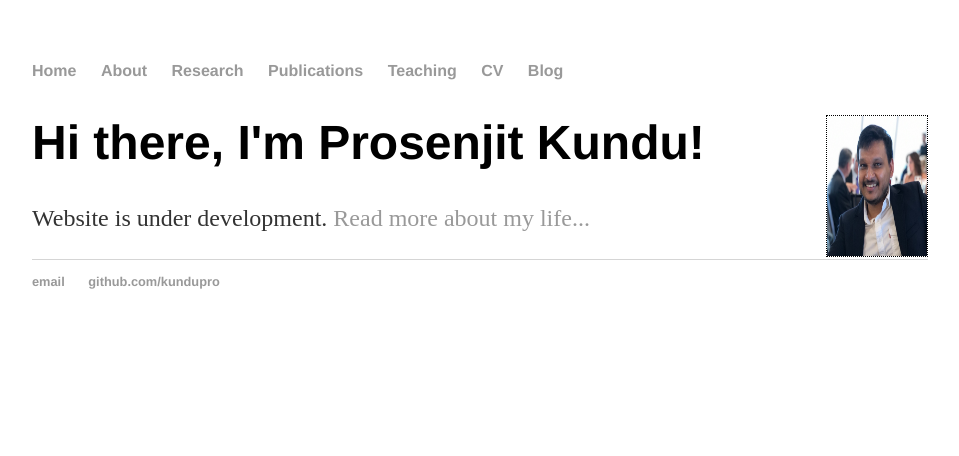
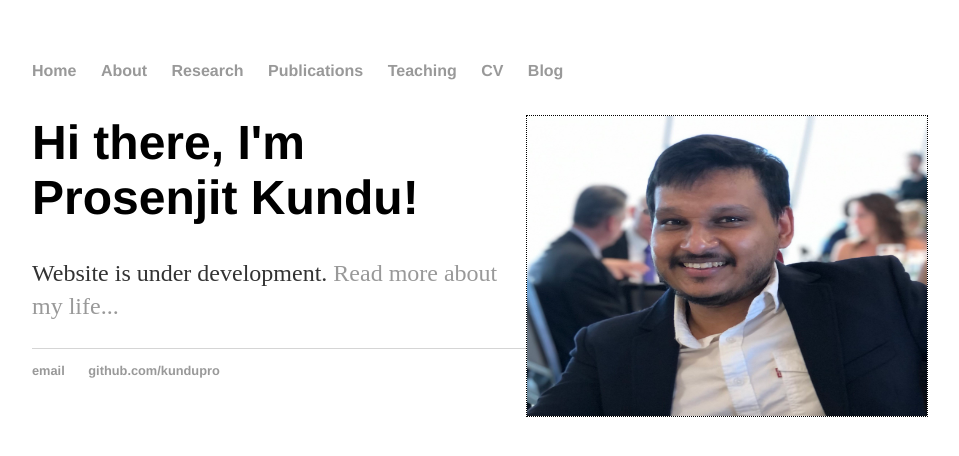
Before and after one commit to kundupro/kundupro.github.io, a Jekyll site: the page built from index.html, in a window 1280 px wide. Shown: the top 456 px of the page, without its empty margins (160-1119 px from the left). Built offline with Jekyll 4.4.1, drawn with Linux system fonts in a browser that asks for light colours.

Commit message:
Update index.html

```diff
--- a/index.html
+++ b/index.html
@@ -8,7 +8,7 @@ title: Prosenjit Kundu
 </div><!-- /.blurb -->
 <div class="main">
     <div class="left">
-        <img src="docs/assets/IMG_1334.jpg" width="100" height="140"/>
+        <img src="docs/assets/IMG_1334.jpg" width="400" height="300"/>
     </div>
     <div class="right">
 	<h1>Hi there, I'm Prosenjit Kundu!</h1>
```
